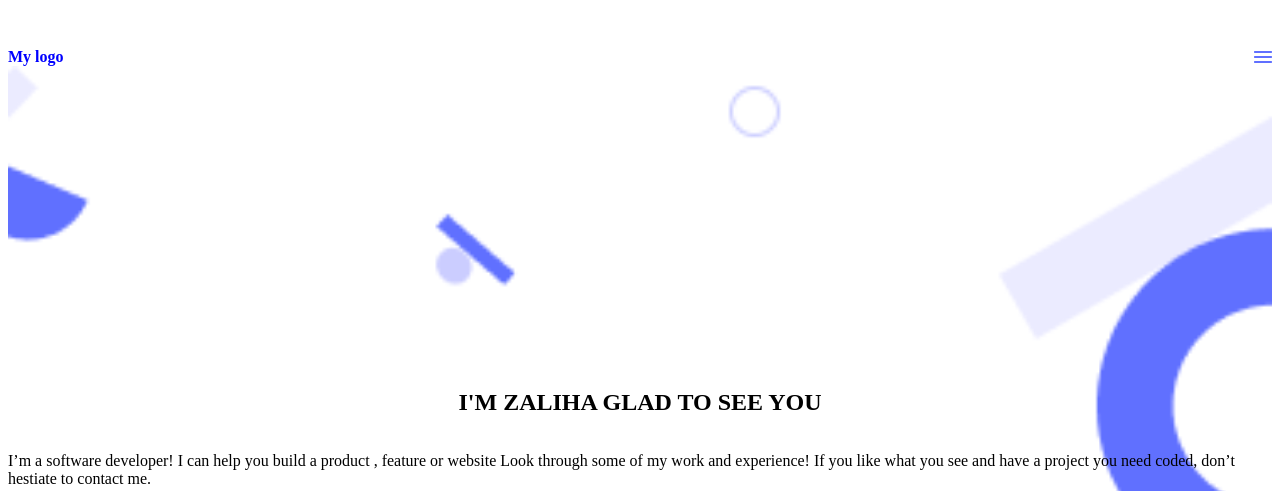
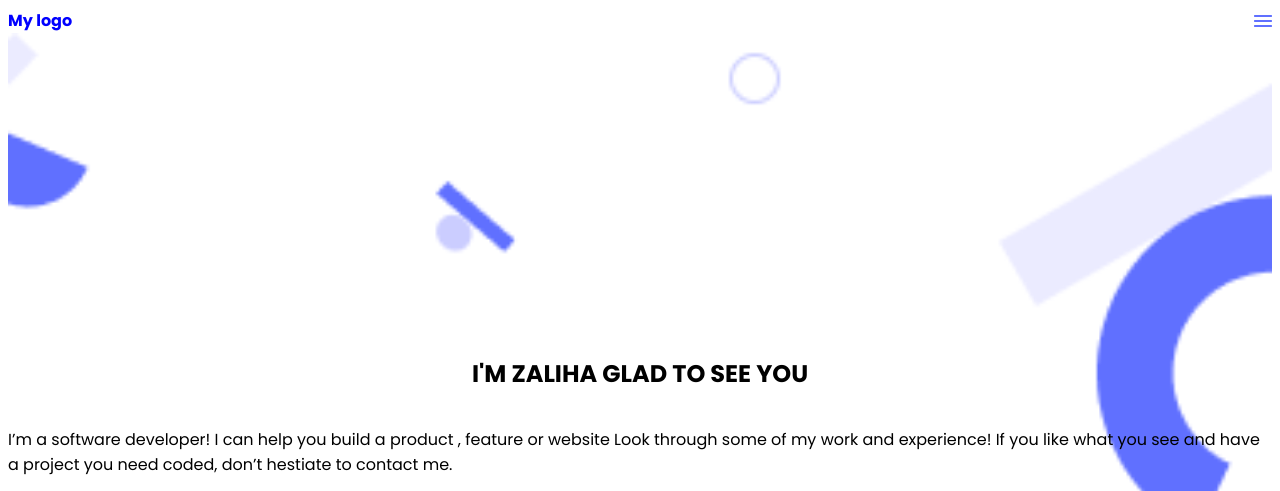
Before and after one commit to xaleehrtyunus/portfolio, a website: page index.html in a window 1280 px wide. Shown: the top 491 px of the page. Drawn offline with Linux system fonts and the light colour scheme.

Commit message:
Add font and remove padding in header

```diff
--- a/styles.css
+++ b/styles.css
@@ -1,3 +1,9 @@
+@import url('https://fonts.googleapis.com/css2?family=Poppins:wght@400;500;700&display=swap');
+
+body {
+  font-family: 'Poppins', sans-serif;
+}
+
 .body-section {
   padding-top: 20%;
   display: flex;
@@ -11,7 +17,6 @@
   display: flex;
   justify-content: space-between;
   align-items: center;
-  padding-top: 40px;
 }
 
 .icons {
```
Also changed, not shown: README.md.
